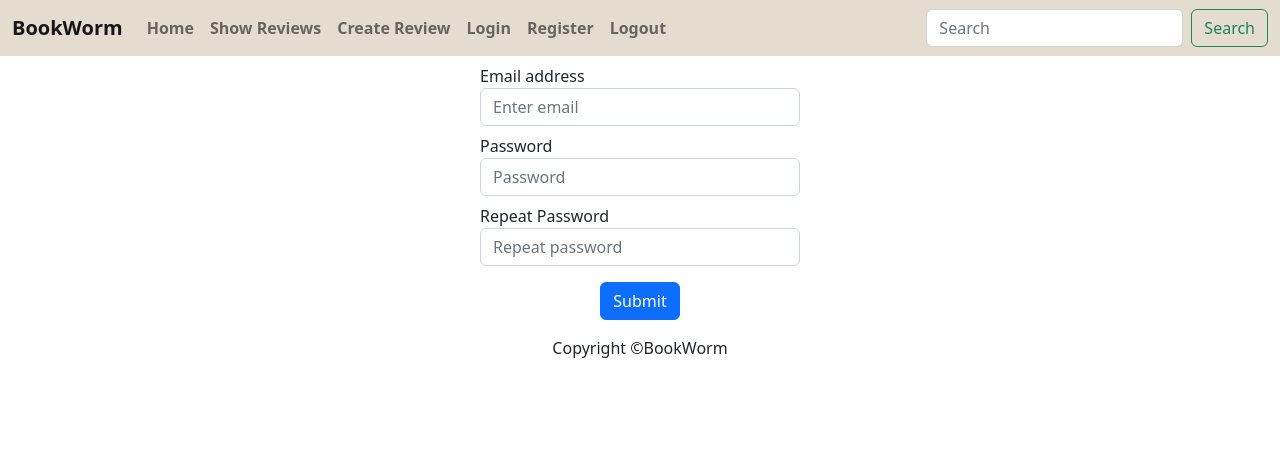
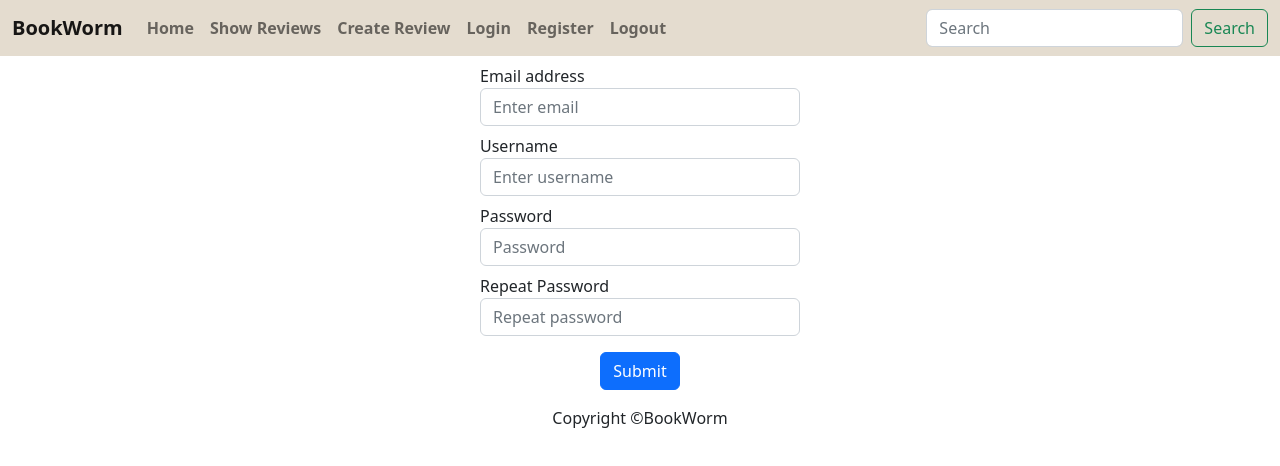
Before and after one commit to itsar01/book-review, a React (Create React App) app: page /register in a window 1280 px wide. Shown: the top 466 px of the page. Built offline with nearby package versions, Linux system fonts and the light colour scheme; no server answers; the HTML template or start-up script is replaced by a standard one.

Commit message:
Update Register.js
Included username in Register.js

```diff
--- a/src/components/Register/Register.js
+++ b/src/components/Register/Register.js
@@ -14,6 +14,17 @@ export const Register = () => {
             name="email"
             aria-describedby="emailHelp"
             placeholder="Enter email"
+          />
+        </div>
+        <div className="form-group my-2">
+          <label htmlFor="exampleInputEmail1">Username</label>
+          <input
+            type="username"
+            className="form-control"
+            id="username"
+            name="username"
+            aria-describedby="username"
+            placeholder="Enter username"
           />
         </div>
         <div className="form-group my-2">
```
